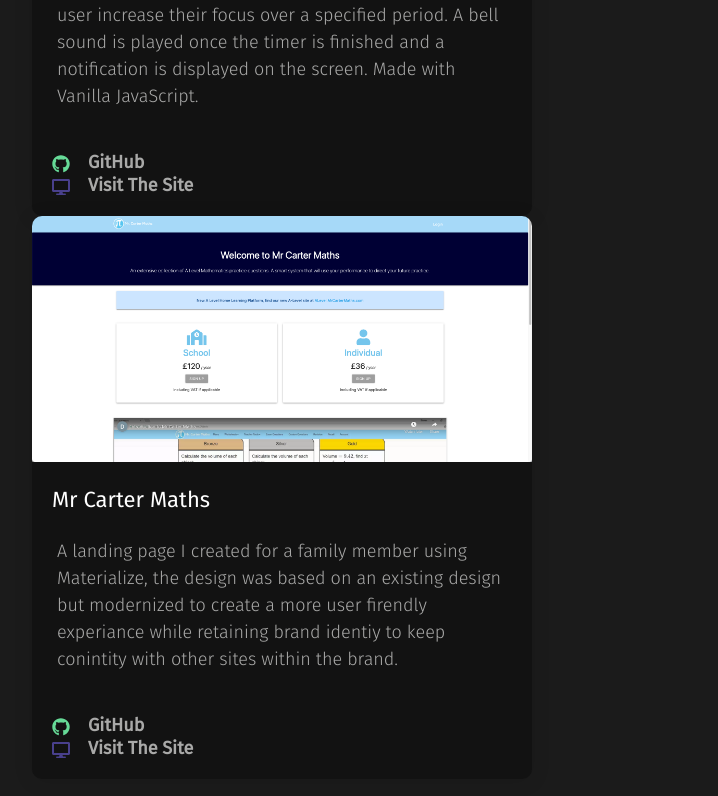
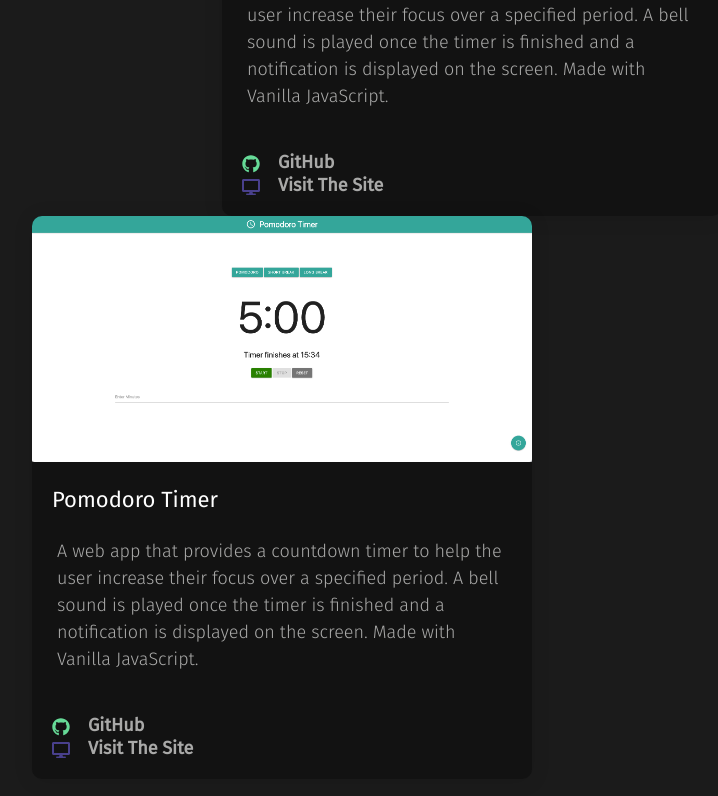
Before and after one commit to Jamesh66/new-portfolio, a React (Create React App) app: page /portfolio in a window 1280 px wide. Shown: the part 608-1404 px from the top of the page, without its empty margins (128-846 px from the left). Built offline with nearby package versions, Linux system fonts and the light colour scheme.

Commit message:
util.js added as object for cards

```diff
--- a/package.json
+++ b/package.json
@@ -16,6 +16,7 @@
     "react-router-dom": "^5.2.0",
     "react-scripts": "4.0.1",
     "styled-components": "^5.2.1",
+    "uuid": "^8.3.2",
     "web-vitals": "^0.2.4"
   },
   "scripts": {
--- a/src/components/Card.js
+++ b/src/components/Card.js
@@ -0,0 +1,50 @@
+//Import screenshots
+import pomodoro from "../img/pomodoro.png";
+import maths from "../img/maths.png";
+//Import styles
+import { StyledCard, StyledCardHeader, StyledCardBody } from "../styles";
+//Import icons
+import { FaGithub, FaDesktop } from "react-icons/fa";
+
+const Card = () => {
+  return (
+    <div>
+      <StyledCard whileHover={{ scale: 1.08 }}>
+        <StyledCardHeader>
+          <img src={pomodoro} alt="Pomodoro Screen Grab" />
+        </StyledCardHeader>
+        <StyledCardBody>
+          <h3>Pomodoro Timer</h3>
+          <p>
+            A web app that provides a countdown timer to help the user increase
+            their focus over a specified period. A bell sound is played once the
+            timer is finished and a notification is displayed on the screen.
+            Made with Vanilla JavaScript.
+          </p>
+          <div className="user">
+            <div className="links">
+              <h5>
+                <a href="#">
+                  <i>
+                    <FaGithub color="#66DA97" />
+                  </i>
+                  GitHub
+                </a>
+              </h5>
+              <h5>
+                <a href="https://pomodorobyjames.com/">
+                  <i>
+                    <FaDesktop color="#49408C" />
+                  </i>
+                  Visit The Site
+                </a>
+              </h5>
+            </div>
+          </div>
+        </StyledCardBody>
+      </StyledCard>
+    </div>
+  );
+};
+
+export default Card;
--- a/src/pages/ContactMe.js
+++ b/src/pages/ContactMe.js
@@ -88,6 +88,7 @@
               type="Text"
               multiline
               rowsMax={6}
+              cols="50"
               label="Message"
               placeholder="Message"
               color="#23d997"
--- a/src/pages/Portfolio.js
+++ b/src/pages/Portfolio.js
@@ -15,8 +15,11 @@
 //Animations
 import { motion } from "framer-motion";
 import { pageAnimation, container, item } from "../Animation";
+//Import components
+import Card from "../components/Card";
 
 const PortfolioSection = () => {
+
   return (
     <StyledServices>
       <StyledDescription
@@ -33,83 +36,10 @@
           initial="hidden"
           animate="visible"
         >
-          <div className="background">
-            <StyledCard
-              whileHover={{ scale: 1.08 }}
-            >
-              <StyledCardHeader>
-                <img src={pomodoro} alt="Pomodoro Screen Grab" />
-              </StyledCardHeader>
-              <StyledCardBody>
-                <h3>Pomodoro Timer</h3>
-                <p>
-                  A web app that provides a countdown timer to help the user
-                  increase their focus over a specified period. A bell sound is
-                  played once the timer is finished and a notification is
-                  displayed on the screen. Made with Vanilla JavaScript.
-                </p>
-                <div className="user">
-                  <div className="links">
-                    <h5>
-                      <a href="#">
-                        <i>
-                          <FaGithub color="#66DA97" />
-                        </i>
-                        GitHub
-                      </a>
-                    </h5>
-                    <h5>
-                      <a href="https://pomodorobyjames.com/">
-                        <i>
-                          <FaDesktop color="#49408C" />
-                        </i>
-                        Visit The Site
-                      </a>
-                    </h5>
-                  </div>
-                </div>
-              </StyledCardBody>
-            </StyledCard>
-          </div>
-          <div className="background">
-            <StyledCard
-              whileHover={{ scale: 1.08 }}
-            >
-              <StyledCardHeader>
-                <img src={maths} alt="Mr Carter Maths Screen Grab" />
-              </StyledCardHeader>
-              <StyledCardBody>
-                <h3>Mr Carter Maths</h3>
-                <p>
-                  A landing page I created for a family member using
-                  Materialize, the design was based on an existing design but
-                  modernized to create a more user firendly experiance while
-                  retaining brand identiy to keep conintity with other sites
-                  within the brand.
-                </p>
-                <div className="user">
-                  <div className="links">
-                    <h5 className="link-item">
-                      <a href="#">
-                        <i>
-                          <FaGithub color="#66DA97" />
-                        </i>
-                        GitHub
-                      </a>
-                    </h5>
-                    <h5 className="link-item">
-                      <a href="#">
-                        <i>
-                          <FaDesktop color="#49408C" />
-                        </i>
-                        Visit The Site
-                      </a>
-                    </h5>
-                  </div>
-                </div>
-              </StyledCardBody>
-            </StyledCard>
-          </div>
+          <div className="background"></div>
+          <Card/>
+          <div className="background"></div>
+          <Card />
         </StyledContainer>
       </StyledDescription>
     </StyledServices>
```
Also changed, not shown: src/util.js (added, +27 -0 lines), 2 other files (tests, documents, lock files or other folders).
